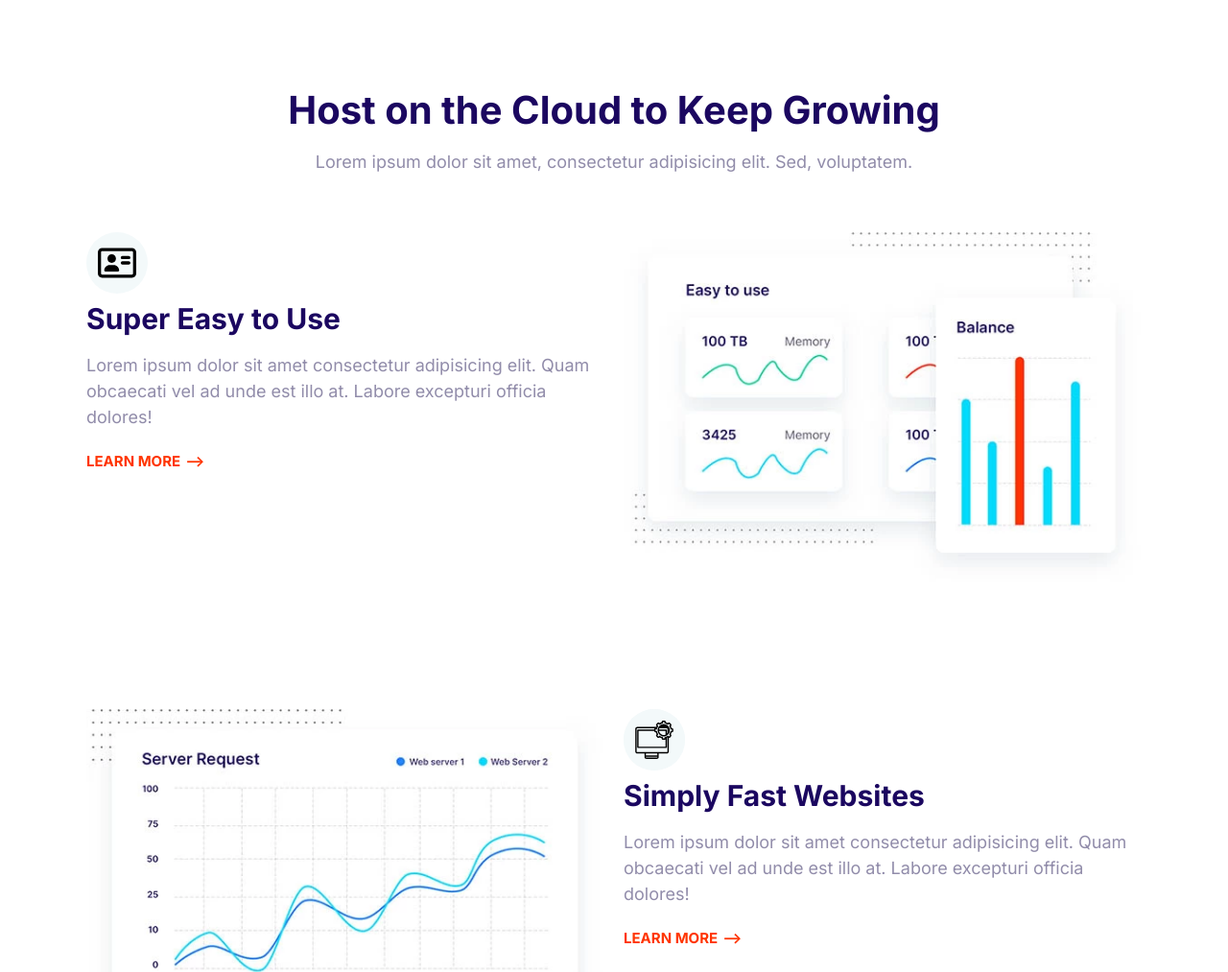
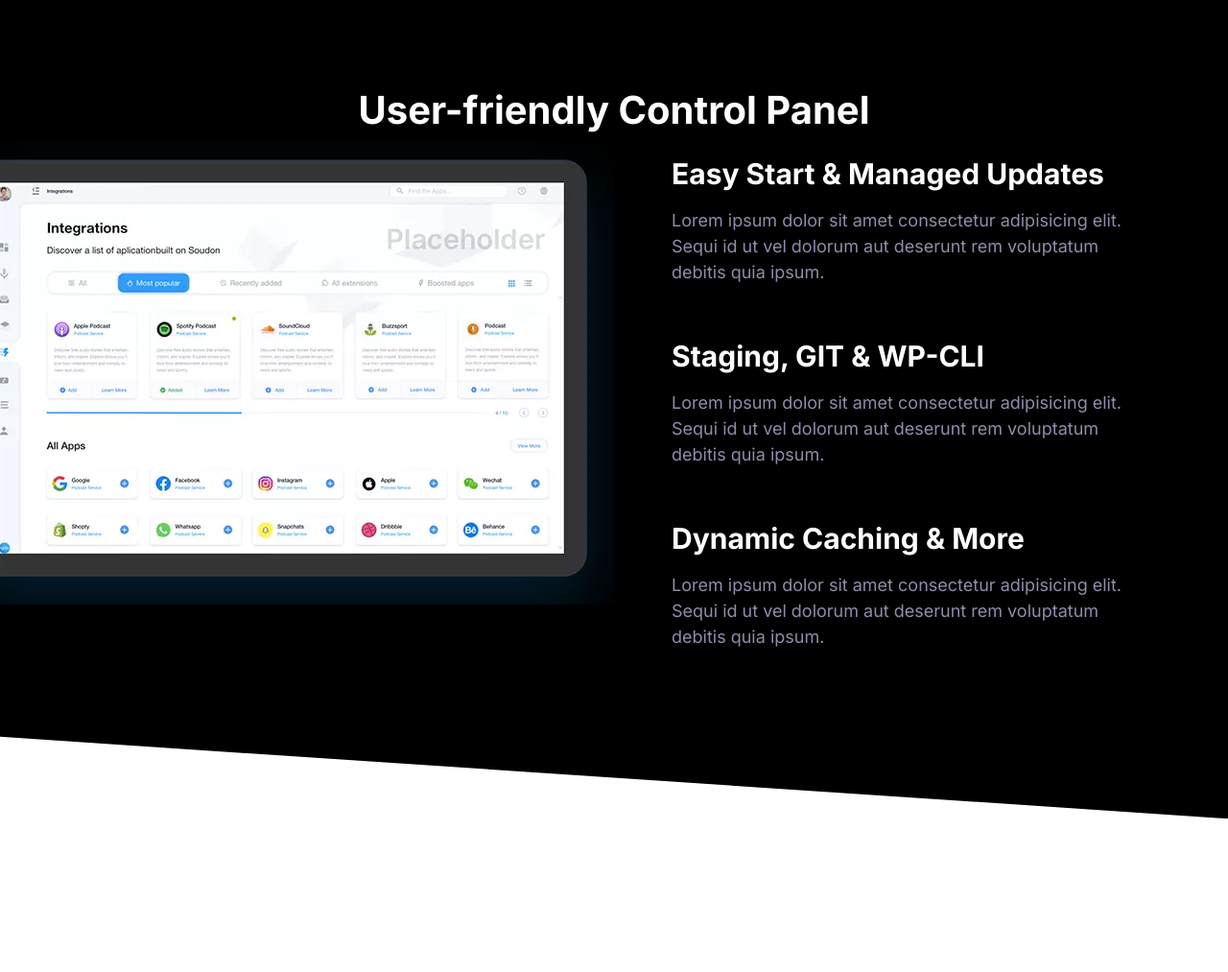
Before and after one commit to Muruganandham333/Moshify, a plain HTML site: page index.html in a window 1280 px wide. Shown: the top 1013 px of the page at 96% size. After the commit the page ends 853 px from the top, so only its background shows below. Drawn offline with Linux system fonts and the light colour scheme.

Commit message:
Define showcase component

```diff
--- a/css/style.css
+++ b/css/style.css
@@ -138,7 +138,6 @@ a {
 .list {
   list-style: none;
   padding-left: 0;
-  color: var(--heading-color);
 }
 
 .list--inline .list__item {
@@ -149,6 +148,7 @@ a {
 .list--tick {
   list-style-image: url(../images/tick.png);
   padding-left: 3rem;
+  color: var(--heading-color);
 }
 
 .list--tick .list__item {
@@ -415,6 +415,7 @@ a {
 /* MEDIA */
 .media {
   display: flex;
+  padding-bottom: 4rem;
 }
 
 .media__title {
@@ -619,20 +620,22 @@ a {
   color: var(--body-color);
 }
 
-.block--dark .block__heading {
+.block--dark h1,
+.block--dark h2,
+.block--dark h3 {
   color: var(--white-color);
 }
 
 .block--skewed-right {
   /* TODO:using calc function not working  */
-  clip-path: polygon(0 0, 100% 0, 100% 100%, 0 80%);
+  clip-path: polygon(0 0, 100% 0, 100% 100%, 0 90%);
   /* padding-bottom: calc(var(--padding-vertical) +4rem); */
   padding-bottom: 10rem;
 }
 
 .block--skewed-left {
   /* TODO:using calc function not working  */
-  clip-path: polygon(0 0, 100% 0, 100% 95%, 0 100%);
+  clip-path: polygon(0 0, 100% 0, 100% 90%, 0 100%);
   /* padding-bottom: calc(var(--padding-vertical) +4rem); */
   padding-bottom: 10rem;
 }
@@ -710,10 +713,6 @@ a {
 }
 
 /* HERO */
-
-.hero {
-  clip-path: polygon(0 0, 100% 0, 100% 95%, 0 100%);
-}
 
 .hero__tagline {
   font-size: 2rem;
@@ -799,3 +798,24 @@ a {
     margin-top: 6rem;
   }
 }
+
+/* SHOWCASE */
+
+.block-showcase__image > img {
+  width: 100%;
+}
+
+@media screen and (min-width: 768px) {
+  .showcase .grid {
+    grid-template-columns: 50% 50%;
+  }
+
+  .block-showcase__image {
+    justify-self: end;
+  }
+
+  .block-showcase__image > img {
+    width: auto;
+    max-width: 700px;
+  }
+}
--- a/index.html
+++ b/index.html
@@ -15,97 +15,72 @@
     <link rel="stylesheet" href="css/style.css" />
   </head>
   <body>
-    <section class="block container">
+    <section class="block block--dark block--skewed-right showcase">
       <header class="block__header">
-        <h2>Host on the Cloud to Keep Growing</h2>
-        <p>
-          Lorem ipsum dolor sit amet, consectetur adipisicing elit. Sed,
-          voluptatem.
-        </p>
+        <h2>User-friendly Control Panel</h2>
       </header>
-      <article class="grid grid--1x2 feature">
-        <div class="feature__content">
-          <span class="icon-container">
-            <svg
-              class="icon icon--primary"
-              xmlns="http://www.w3.org/2000/svg"
-              viewBox="0 0 576 512"
-            >
-              <!--! Font Awesome Pro 6.2.1 by @fontawesome - https://fontawesome.com License - https://fontawesome.com/license (Commercial License) Copyright 2022 Fonticons, Inc. -->
-              <path
-                d="M208 256c35.35 0 64-28.65 64-64c0-35.35-28.65-64-64-64s-64 28.65-64 64C144 227.3 172.7 256 208 256zM464 232h-96c-13.25 0-24 10.75-24 24s10.75 24 24 24h96c13.25 0 24-10.75 24-24S477.3 232 464 232zM240 288h-64C131.8 288 96 323.8 96 368C96 376.8 103.2 384 112 384h192c8.836 0 16-7.164 16-16C320 323.8 284.2 288 240 288zM464 152h-96c-13.25 0-24 10.75-24 24s10.75 24 24 24h96c13.25 0 24-10.75 24-24S477.3 152 464 152zM512 32H64C28.65 32 0 60.65 0 96v320c0 35.35 28.65 64 64 64h448c35.35 0 64-28.65 64-64V96C576 60.65 547.3 32 512 32zM528 416c0 8.822-7.178 16-16 16H64c-8.822 0-16-7.178-16-16V96c0-8.822 7.178-16 16-16h448c8.822 0 16 7.178 16 16V416z"
-              />
-            </svg>
-          </span>
-          <h3 class="feature__heading">Super Easy to Use</h3>
-          <p>
-            Lorem ipsum dolor sit amet consectetur adipisicing elit. Quam
-            obcaecati vel ad unde est illo at. Labore excepturi officia dolores!
-          </p>
-          <a href="#" class="link-arrow">Learn More</a>
-        </div>
-        <picture>
+      <div class="container grid grid--1x2">
+        <picture class="block-showcase__image">
           <source
             type="image/webp"
-            srcset="images/easy@1x.webp 1x, images/easy@2x.webp 2x"
-          />
-          <img class="feature__image" src="images/easy.webp" alt="" />
-        </picture>
-      </article>
-
-      <article class="grid grid--1x2 feature">
-        <div class="feature__content">
-          <span class="icon-container">
-            <span class="icon-container">
+            srcset="images/ipad@1x.webp 1x, images/ipad@2x.webp 2x" />
+          <img src="images/ipad.png" alt=""
+        /></picture>
+        <ul class="list">
+          <li>
+            <div class="media">
+              <div class="media__image">
                 <svg class="icon icon--primary">
-                <use xlink:href="images/sprite.svg#computer"></use>
+                  <use xlink:href="images/sprite.svg#snap"></use>
                 </svg>
-            </span>
-          </span>
-          <h3 class="feature__heading">Simply Fast Websites</h3>
+              </div>
+              <div class="media__body">
+                <h3 class="media__title">Easy Start & Managed Updates</h3>
                 <p>
-            Lorem ipsum dolor sit amet consectetur adipisicing elit. Quam
-            obcaecati vel ad unde est illo at. Labore excepturi officia dolores!
+                  Lorem ipsum dolor sit amet consectetur adipisicing elit. Sequi
+                  id ut vel dolorum aut deserunt rem voluptatum debitis quia
+                  ipsum.
                 </p>
-          <a href="#" class="link-arrow">Learn More</a>
               </div>
-        <picture>
-          <source
-            type="image/webp"
-            srcset="images/fast@1x.webp 1x, images/fast@2x.webp 2x"
-          />
-          <img class="feature__image" src="images/fast.png" alt="" />
-        </picture>
-      </article>
-
-      <article class="grid grid--1x2 feature">
-        <div class="feature__content">
-          <span class="icon-container">
-            <span class="icon-container">
+            </div>
+          </li>
+          <li>
+            <div class="media">
+              <div class="media__image">
                 <svg class="icon icon--primary">
-                <use xlink:href="images/sprite.svg#wordpress"></use>
+                  <use xlink:href="images/sprite.svg#growth"></use>
                 </svg>
-            </span>
-          </span>
-          <h3 class="feature__heading">Wordpress Made Easy</h3>
+              </div>
+              <div class="media__body">
+                <h3 class="media__title">Staging, GIT & WP-CLI</h3>
                 <p>
-            Lorem ipsum dolor sit amet consectetur adipisicing elit. Quam
-            obcaecati vel ad unde est illo at. Labore excepturi officia dolores!
+                  Lorem ipsum dolor sit amet consectetur adipisicing elit. Sequi
+                  id ut vel dolorum aut deserunt rem voluptatum debitis quia
+                  ipsum.
                 </p>
-          <a href="#" class="link-arrow">Learn More</a>
               </div>
-        <picture>
-          <source
-            type="image/webp"
-            srcset="images/Wordpress@1x.webp 1x, images/Wordpress@2x.webp 2x"
-          />
-          <img class="feature__image" src="images/wordpress.png" alt="" />
-        </picture>
-      </article>
+            </div>
+          </li>
+          <li>
+            <div class="media">
+              <div class="media__image">
+                <svg class="icon icon--primary">
+                  <use xlink:href="images/sprite.svg#snap"></use>
+                </svg>
+              </div>
+              <div class="media__body">
+                <h3 class="media__title">Dynamic Caching & More</h3>
+                <p>
+                  Lorem ipsum dolor sit amet consectetur adipisicing elit. Sequi
+                  id ut vel dolorum aut deserunt rem voluptatum debitis quia
+                  ipsum.
+                </p>
+              </div>
+            </div>
+          </li>
+        </ul>
+      </div>
     </section>
-    <!-- <section class="block block--feature">
-      <div class="grid grid--1x2 container"></div>
-    </section> -->
     <script src="js/main.js"></script>
   </body>
 </html>
```
Also changed, not shown: component/showcase.html (added, +63 -0 lines), images/ipad.png (added), images/ipad@1x.webp (added), images/ipad@2x.webp (added). Lines whose indentation alone changed are shown as unchanged.
